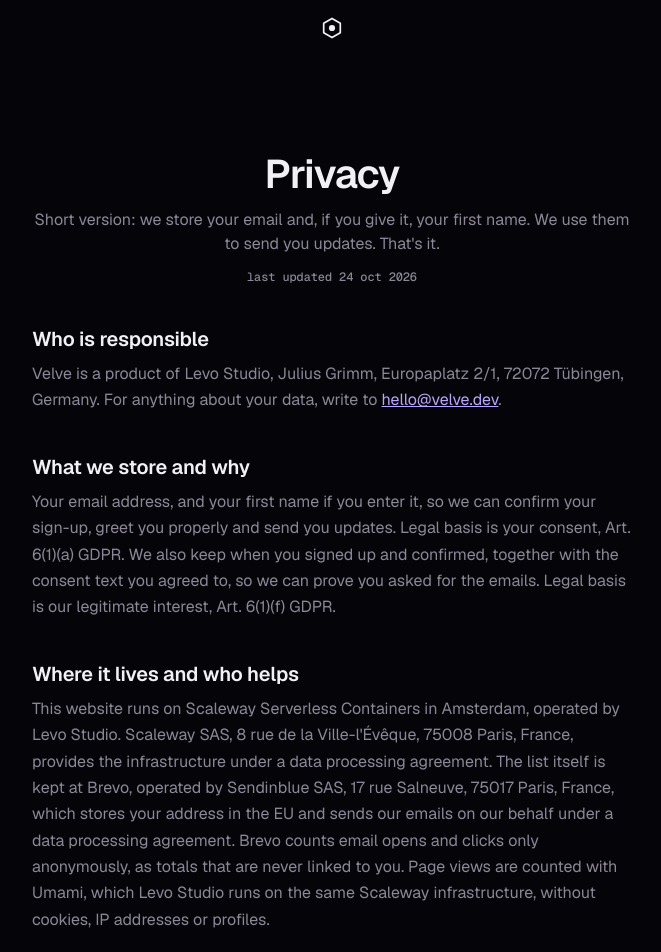
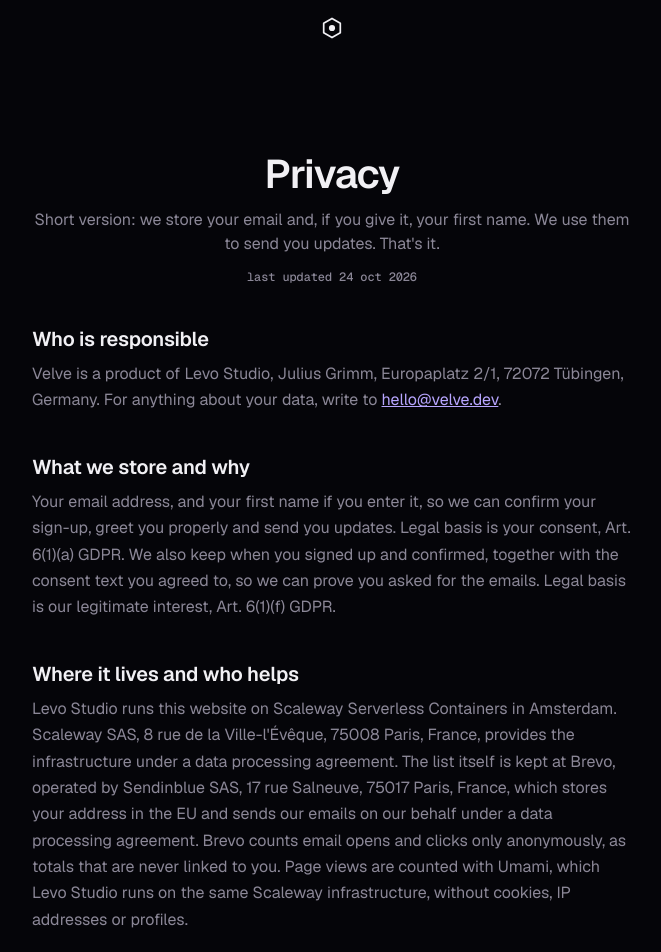
Before and after one commit to velve-dev/velve-waitlist, a Next.js app: page /privacy in a window 1280 px wide. Shown: the top 952 px of the page, without its empty margins (308-969 px from the left). Built offline with nearby package versions, Linux system fonts and the light colour scheme.

Commit message:
fix: say plainly that Levo Studio runs the site on Scaleway
Next to 'Brevo, operated by Sendinblue SAS' the earlier sentence could read as if Levo Studio operated Scaleway.

```diff
--- a/scripts/approved-copy.json
+++ b/scripts/approved-copy.json
@@ -97,7 +97,7 @@
   "How long we keep it",
   "Your rights",
   "You can ask what we store and have it corrected, deleted, restricted or handed to you (Art. 15 to 18 and 20 GDPR), object to processing (Art. 21) and withdraw consent any time with the unsubscribe link in every email (Art. 7(3)). Write to hello@velve.dev. You can also complain to a data protection authority, for example the State Commissioner for Data Protection Baden-Württemberg.",
-  "This website runs on Scaleway Serverless Containers in Amsterdam, operated by Levo Studio. Scaleway SAS, 8 rue de la Ville-l'Évêque, 75008 Paris, France, provides the infrastructure under a data processing agreement. The list itself is kept at Brevo, operated by Sendinblue SAS, 17 rue Salneuve, 75017 Paris, France, which stores your address in the EU and sends our emails on our behalf under a data processing agreement. Brevo counts email opens and clicks only anonymously, as totals that are never linked to you. Page views are counted with Umami, which Levo Studio runs on the same Scaleway infrastructure, without cookies, IP addresses or profiles.",
+  "Levo Studio runs this website on Scaleway Serverless Containers in Amsterdam. Scaleway SAS, 8 rue de la Ville-l'Évêque, 75008 Paris, France, provides the infrastructure under a data processing agreement. The list itself is kept at Brevo, operated by Sendinblue SAS, 17 rue Salneuve, 75017 Paris, France, which stores your address in the EU and sends our emails on our behalf under a data processing agreement. Brevo counts email opens and clicks only anonymously, as totals that are never linked to you. Page views are counted with Umami, which Levo Studio runs on the same Scaleway infrastructure, without cookies, IP addresses or profiles.",
   "Until you unsubscribe or ask us to delete it, then it is deleted, not just hidden. If you never click the confirmation link, your address never makes it onto the list. Our server logs contain no email addresses, names or IP addresses, stay with our hosting provider in the EU and are not used for analytics. This site sets no cookies and loads nothing from anyone else.",
   "Nothing there? Check your spam folder. Each address gets one link a day."
 ]
--- a/src/content/legal.ts
+++ b/src/content/legal.ts
@@ -57,7 +57,7 @@
     },
     {
       heading: "Where it lives and who helps",
-      text: "This website runs on Scaleway Serverless Containers in Amsterdam, operated by Levo Studio. Scaleway SAS, 8 rue de la Ville-l'Évêque, 75008 Paris, France, provides the infrastructure under a data processing agreement. The list itself is kept at Brevo, operated by Sendinblue SAS, 17 rue Salneuve, 75017 Paris, France, which stores your address in the EU and sends our emails on our behalf under a data processing agreement. Brevo counts email opens and clicks only anonymously, as totals that are never linked to you. Page views are counted with Umami, which Levo Studio runs on the same Scaleway infrastructure, without cookies, IP addresses or profiles.",
+      text: "Levo Studio runs this website on Scaleway Serverless Containers in Amsterdam. Scaleway SAS, 8 rue de la Ville-l'Évêque, 75008 Paris, France, provides the infrastructure under a data processing agreement. The list itself is kept at Brevo, operated by Sendinblue SAS, 17 rue Salneuve, 75017 Paris, France, which stores your address in the EU and sends our emails on our behalf under a data processing agreement. Brevo counts email opens and clicks only anonymously, as totals that are never linked to you. Page views are counted with Umami, which Levo Studio runs on the same Scaleway infrastructure, without cookies, IP addresses or profiles.",
     },
     {
       heading: "How long we keep it",
```
